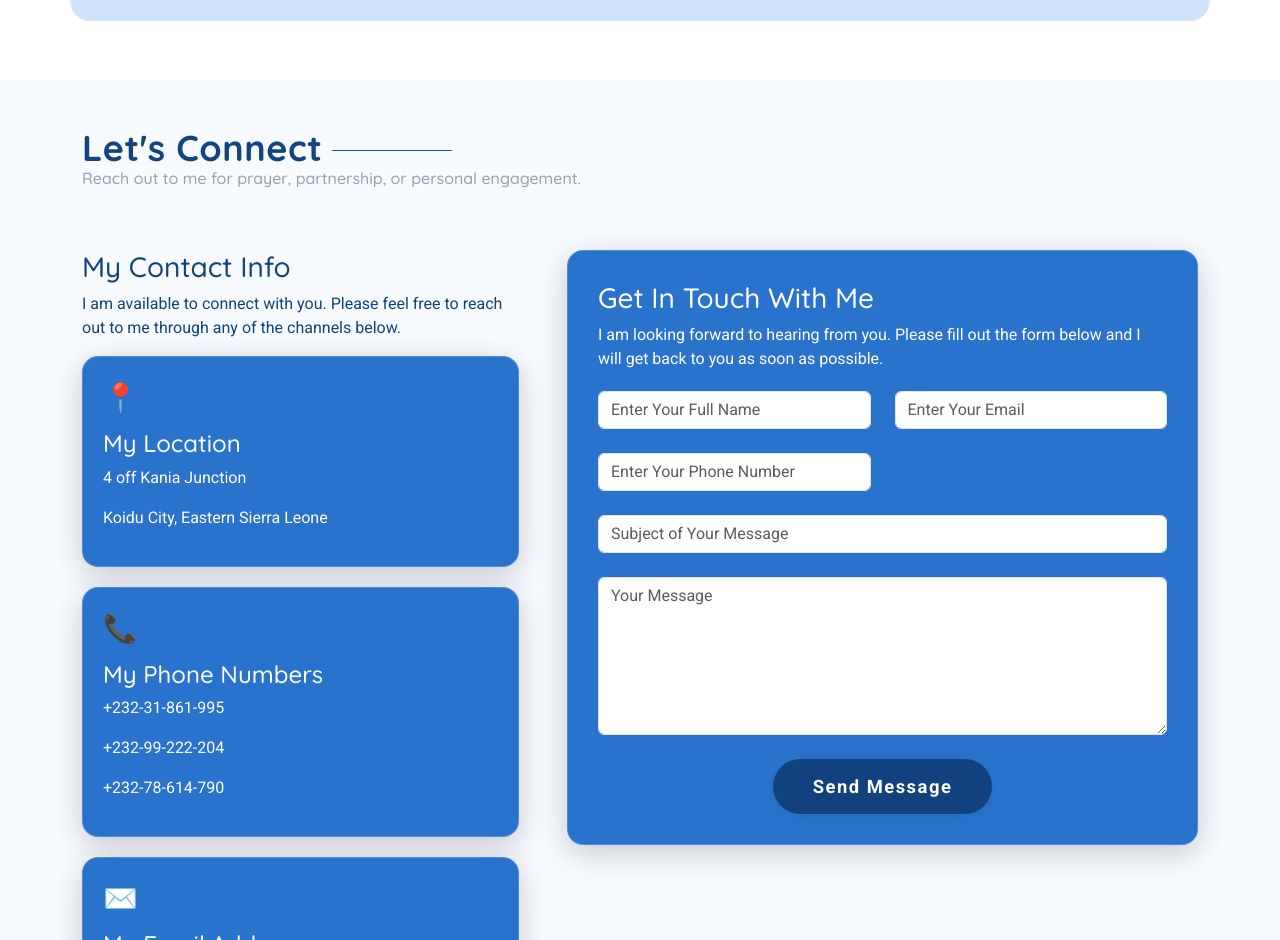
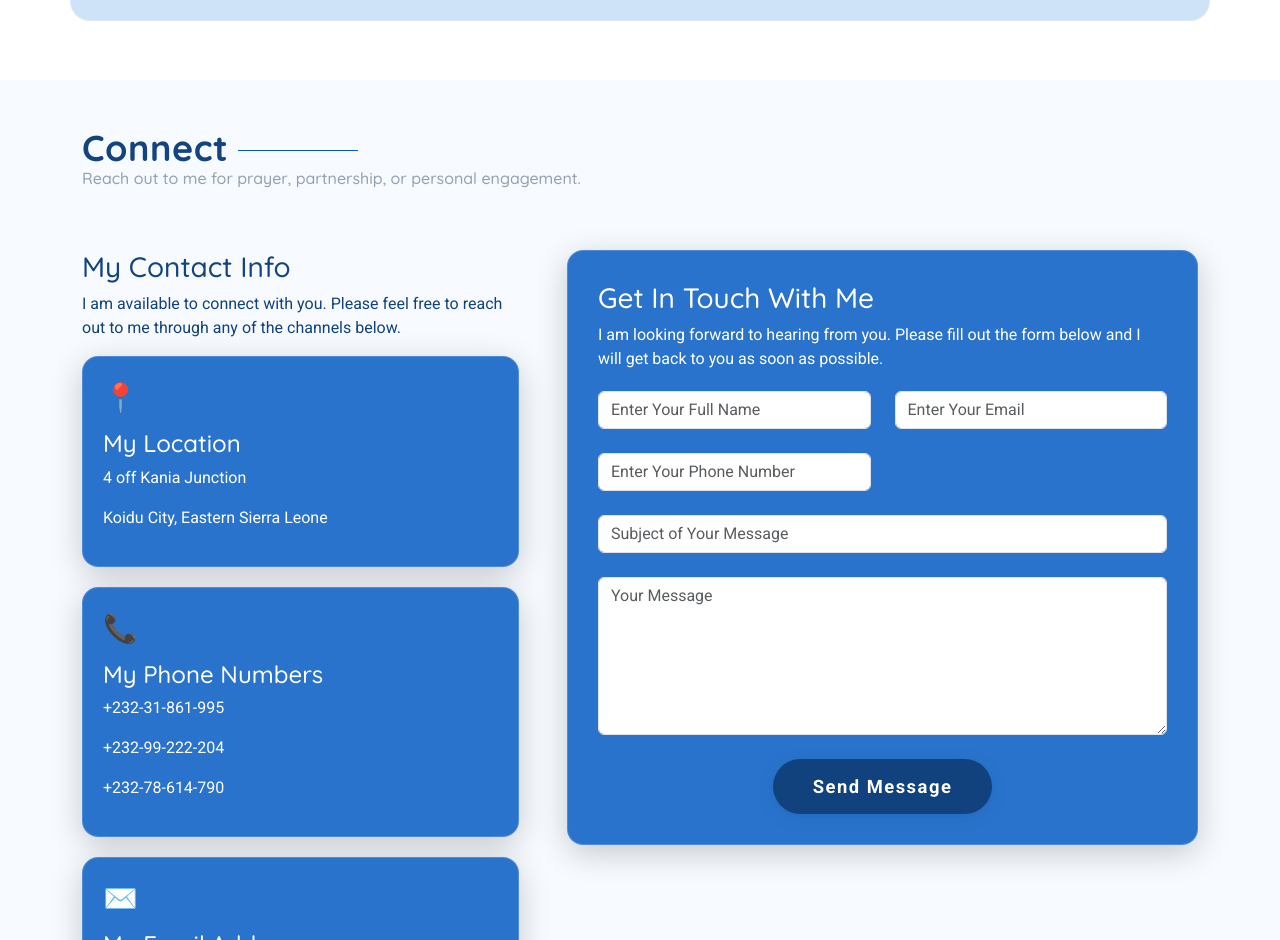
Before and after one commit to cbc-232/charlesroyyawor, a plain HTML site: page index.html in a window 1280 px wide. Shown: the part 8995-9935 px from the top of the page. Drawn offline with nearby package versions, Linux system fonts and the light colour scheme; animation ran at ten frames a second.

Commit message:
Update index.html

```diff
--- a/index.html
+++ b/index.html
@@ -1235,7 +1235,7 @@
 
       <!-- Section Title -->
       <div class="container section-title">
-        <h2>Let's Connect</h2>
+        <h2>Connect</h2>
         <p>Reach out to me for prayer, partnership, or personal engagement.</p>
       </div><!-- End Section Title -->
 
```
